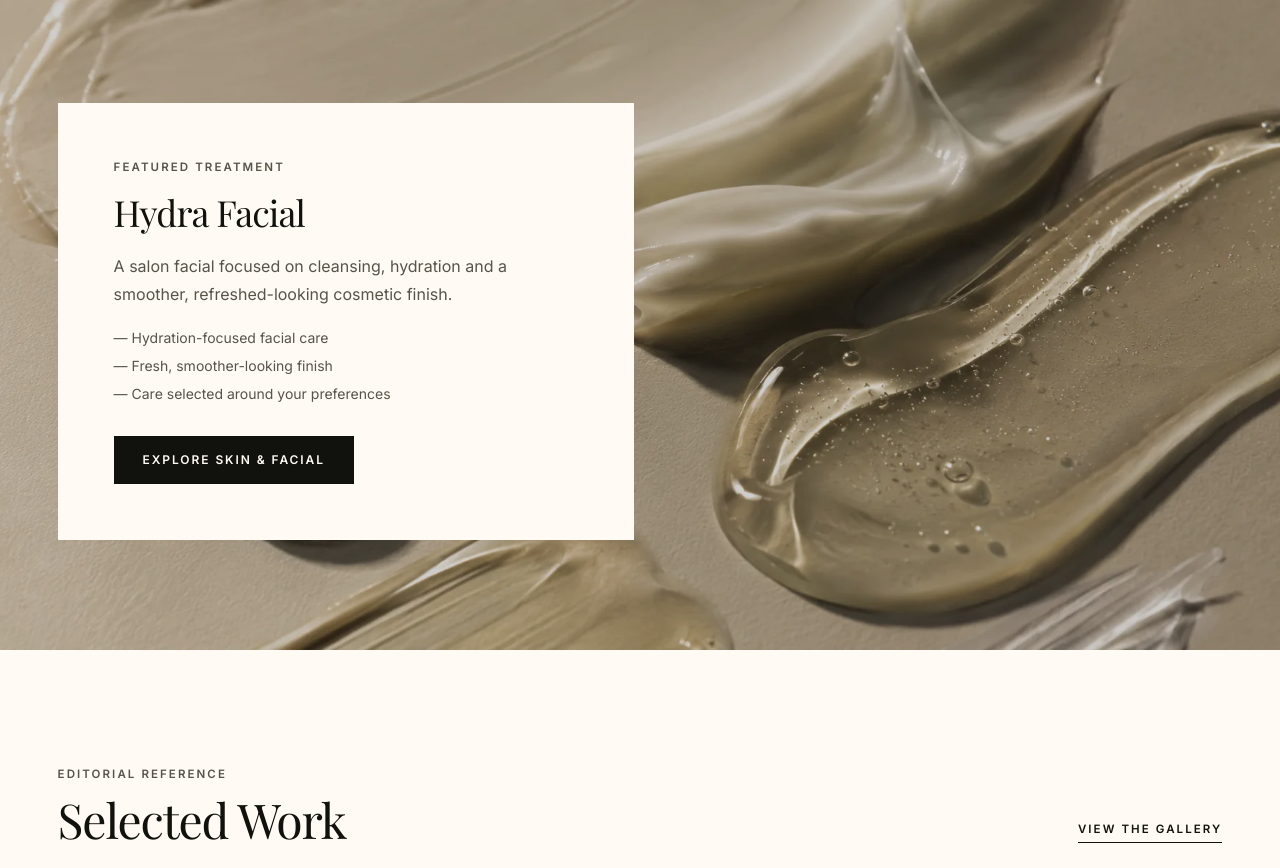
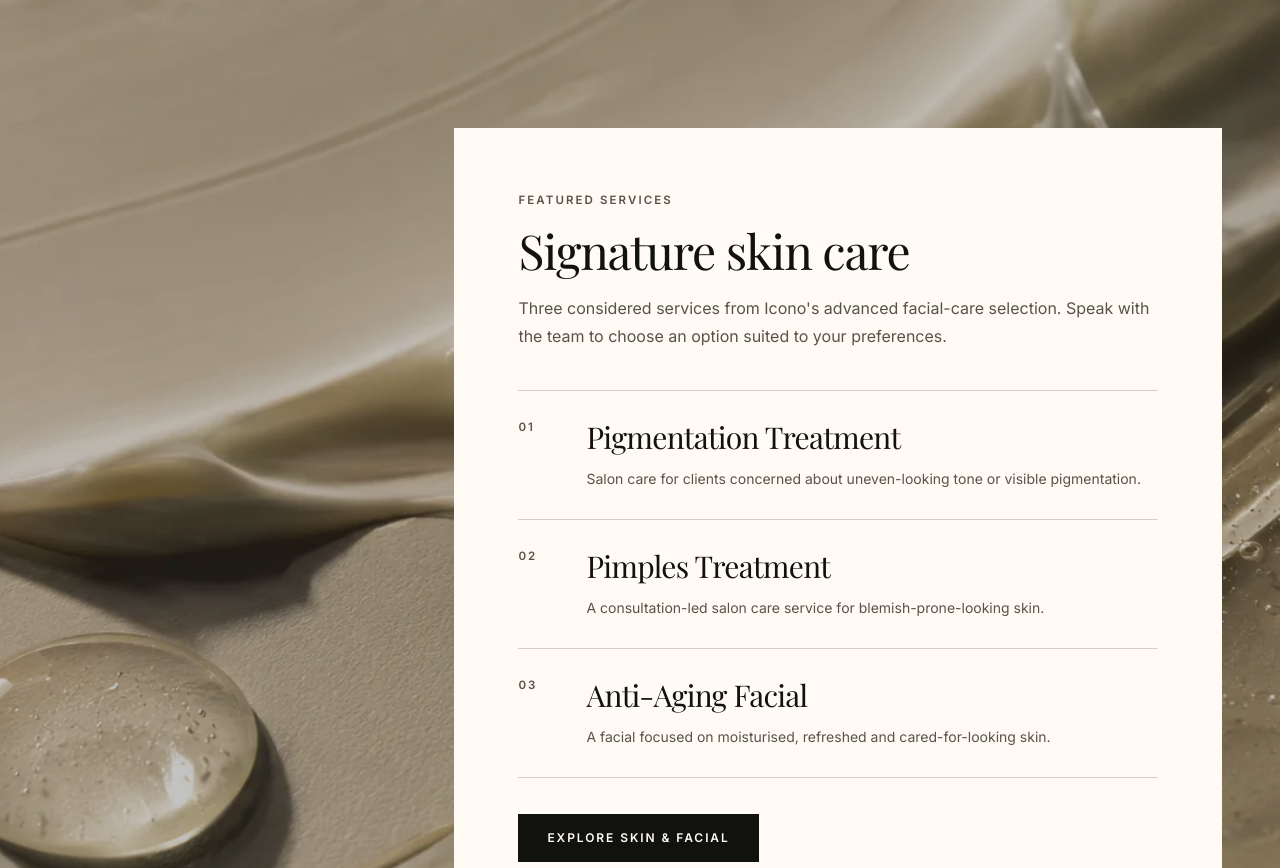
Before and after one commit to 007-Akira/icono, a Next.js app: page / in a window 1280 px wide. Shown: the part 3873-4741 px from the top of the page. Built offline with nearby package versions, Linux system fonts and the light colour scheme; no server answers.

Commit message:
Feature signature skin services

```diff
--- a/components/home/FeaturedTreatment.tsx
+++ b/components/home/FeaturedTreatment.tsx
@@ -3,4 +3,38 @@ import { referenceImages } from "@/data/images";
 import { CTAButton } from "@/components/shared/CTAButton";
 import { SectionLabel } from "@/components/shared/SectionLabel";
 
-export function FeaturedTreatment() { return <section className="relative min-h-[650px] py-24"><Image src={referenceImages.treatment} alt="Abstract editorial facial-care texture" fill sizes="100vw" className="object-cover" /><div className="absolute inset-0 bg-smoke/20"/><div className="page-shell relative flex min-h-[450px] items-center"><div className="max-w-xl bg-floral p-8 sm:p-14"><SectionLabel>Featured Treatment</SectionLabel><h2 className="display mt-4 text-4xl">Hydra Facial</h2><p className="mt-5 leading-7 text-olive">A salon facial focused on cleansing, hydration and a smoother, refreshed-looking cosmetic finish.</p><ul className="mt-5 space-y-2 text-sm text-olive"><li>— Hydration-focused facial care</li><li>— Fresh, smoother-looking finish</li><li>— Care selected around your preferences</li></ul><CTAButton href="/services/skin-facial" className="mt-8">Explore Skin &amp; Facial</CTAButton></div></div></section>; }
+const featuredServices = [
+  {
+    name: "Pigmentation Treatment",
+    description: "Salon care for clients concerned about uneven-looking tone or visible pigmentation.",
+  },
+  {
+    name: "Pimples Treatment",
+    description: "A consultation-led salon care service for blemish-prone-looking skin.",
+  },
+  {
+    name: "Anti-Aging Facial",
+    description: "A facial focused on moisturised, refreshed and cared-for-looking skin.",
+  },
+] as const;
+
+export function FeaturedTreatment() {
+  return <section className="relative py-24 md:py-32">
+    <Image src={referenceImages.treatment} alt="Abstract editorial facial-care texture" fill sizes="100vw" className="object-cover" />
+    <div className="absolute inset-0 bg-smoke/25" />
+    <div className="page-shell relative">
+      <div className="ml-auto max-w-3xl bg-floral p-8 sm:p-14 md:p-16">
+        <SectionLabel>Featured Services</SectionLabel>
+        <h2 className="display mt-4 text-4xl sm:text-5xl">Signature skin care</h2>
+        <p className="mt-5 max-w-2xl leading-7 text-olive">Three considered services from Icono&apos;s advanced facial-care selection. Speak with the team to choose an option suited to your preferences.</p>
+        <div className="mt-10 border-t border-olive/25">
+          {featuredServices.map((service, index) => <article key={service.name} className="grid gap-3 border-b border-olive/25 py-7 sm:grid-cols-[3rem_1fr] sm:gap-5">
+            <p className="eyebrow text-olive">{String(index + 1).padStart(2, "0")}</p>
+            <div><h3 className="display text-2xl sm:text-3xl">{service.name}</h3><p className="mt-3 max-w-xl text-sm leading-6 text-olive">{service.description}</p></div>
+          </article>)}
+        </div>
+        <CTAButton href="/services/skin-facial" className="mt-9">Explore Skin &amp; Facial</CTAButton>
+      </div>
+    </div>
+  </section>;
+}
```
